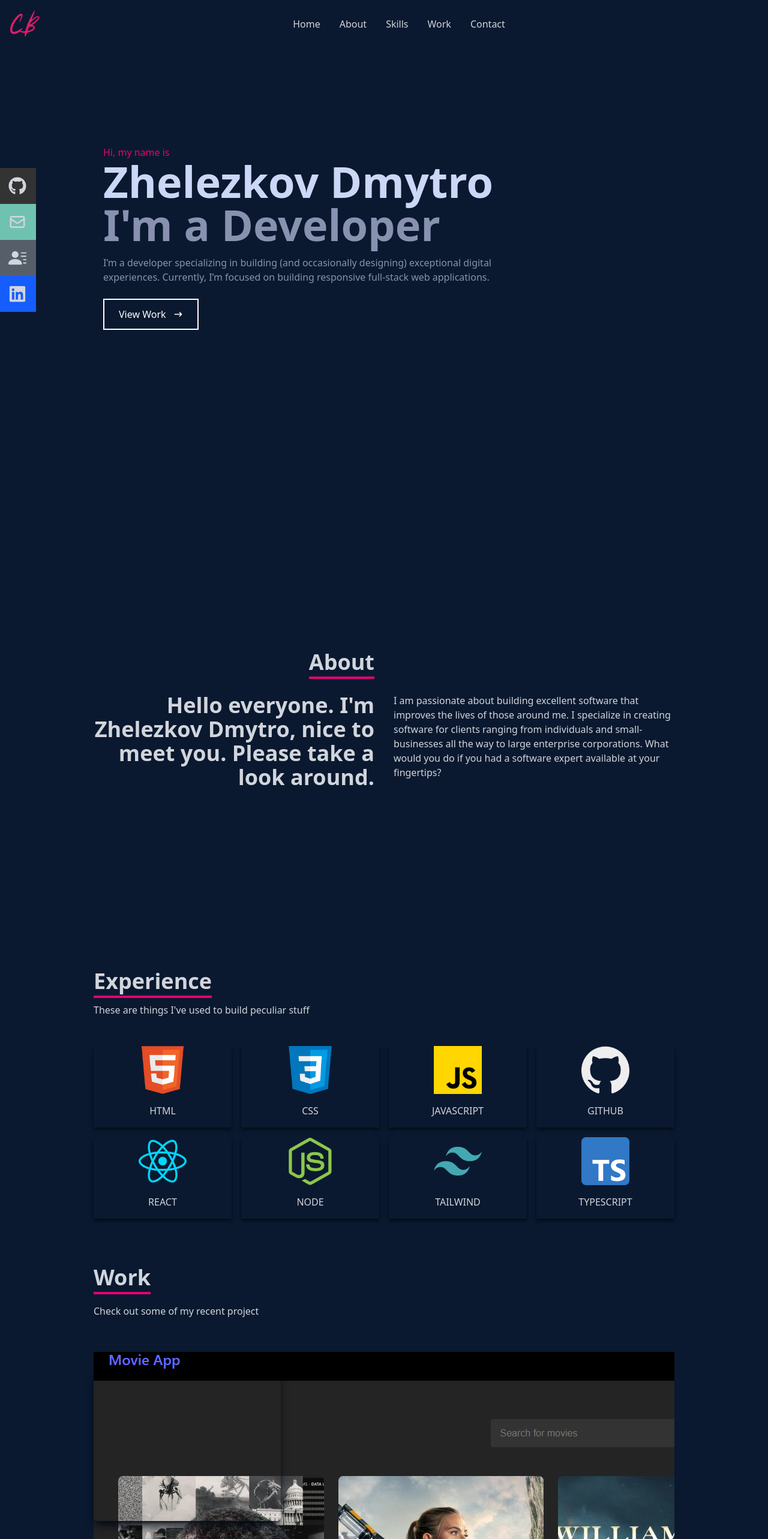
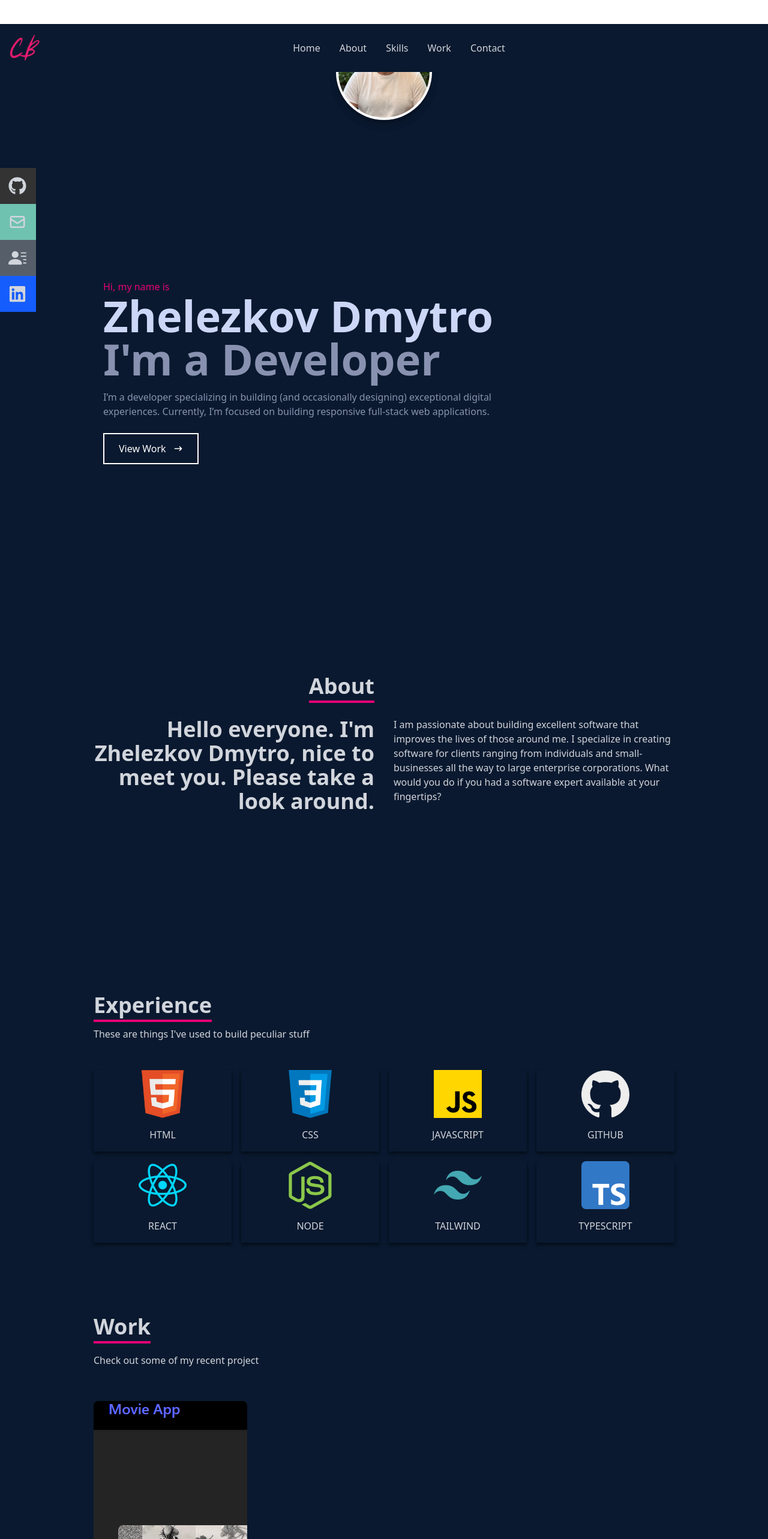
Before and after one commit to dim50dim/port, a React (Vite) app in the folder port/: page / in a window 1280 px wide. Shown: the top 2566 px of the page at 60% size. Built offline with nearby package versions, Linux system fonts and the light colour scheme.

Commit message:
implemented new block with photo.

```diff
--- a/port/src/assets/components/Home.jsx
+++ b/port/src/assets/components/Home.jsx
@@ -1,9 +1,19 @@
 import React from 'react'
+import myPhoto from "@/assets/photo.jpg"
 import { HiArrowNarrowRight } from 'react-icons/hi';
 const Home = () => {
   return (
     <div name='home' className='bg-[#0a192f] w-full h-screen '>
                {/* Container  */}
+
+           {/* photo  */}
+
+             <div class="flex flex-col items-center mt-10">
+
+  <div class="w-40 h-40 rounded-full  bg-cover shadow-lg mb-6">
+    <div style={{backgroundImage:`url(${myPhoto})`}} alt="My Photo" className="w-40 h-40 rounded-full bg-center bg-cover shadow-lg border-4 border-white"></div>
+  </div>
+    </div>
 
                      <div className='max-w-[1000px] mx-auto px-8 flex flex-col justify-center h-full'>
                 <p className='text-pink-600 '>Hi, my name is</p>
@@ -23,4 +33,4 @@ const Home = () => {
   )
 }
 
-export default Home
+export default Home;
--- a/port/src/assets/components/Work.jsx
+++ b/port/src/assets/components/Work.jsx
@@ -4,15 +4,15 @@ import NodeImg from "@/assets/user-2.jpg"
 const Work = () => {
   return (
     <div name="work" className='bg-[#0a192f] md:h-screen w-full text-gray-300'>
-           <div className='max-w-[1000px] mx-auto p-4 flex flex-col justify-center w-full h-full'>
+                 <div className='max-w-[1000px] mx-auto p-4 flex flex-col justify-center w-full h-full'>
             <div className='pb-8  '>
                 <p className='text-4xl font-bold inline border-b-4 text-gray-300 border-pink-600'>Work</p>
                 <p className='py-6'>Check out some of my recent project</p>
             </div>
 
                <div  style={{backgroundImage:`url(${WorkImg})`}}
-               className='grid sm:grid-cols-2 md:grid-cols-3 gap-4 py-8 mb-8'>
-
+              //  className='grid sm:grid-cols-2 md:grid-cols-3 gap-4 py-8 mb-8'>
+             className='w-64 h-64 overflow-hidden rounded-lg '>
                 <div className="shadow-lg shadow-[#040c16] group container rounded-md
               flex justify-center text-center items-center mx-auto content-div ">
                {/* Hover   */}
@@ -29,7 +29,8 @@ const Work = () => {
                </div>
 
                <div  style={{backgroundImage:`url(${NodeImg})`}}
-               className='grid sm:grid-cols-2 md:grid-cols-3 gap-4'>
+              //  className='grid sm:grid-cols-2 md:grid-cols-3 gap-4'>
+             className= 'w-64 h-64 overflow-hidden rounded-lg '>
                 <div className='shadow-lg shadow-[#040c16] group container  rounded-md flex justify-center item-center mx-auto content-div'>
                {/* Hover   */}
                     <div className='opacity-0 group-hover:opacity-100'>
```
